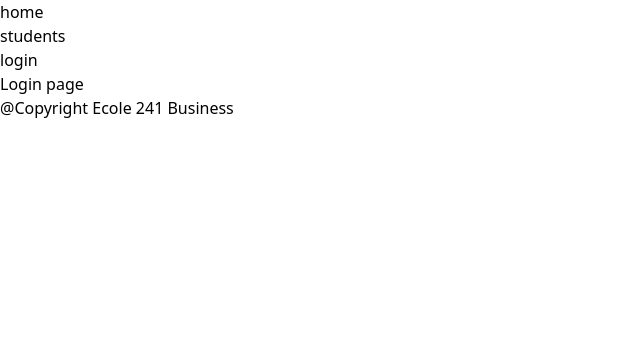
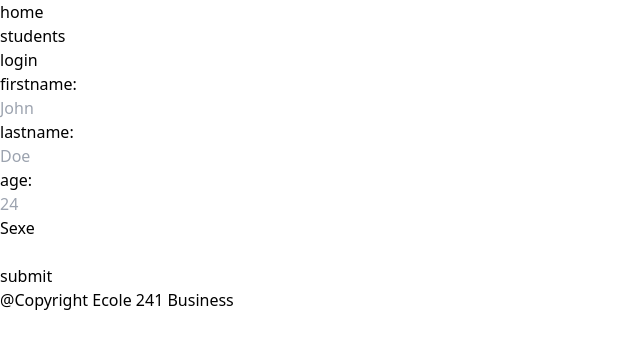
Before and after one commit to Kedesh23/app-vite, a React (Vite) app: page /login in a window 1280 px wide. Shown: the top 348 px of the page, without its empty margins (0-640 px from the left). Built offline with nearby package versions, Linux system fonts and the light colour scheme.

Commit message:
post data form done

```diff
--- a/package.json
+++ b/package.json
@@ -10,8 +10,10 @@
     "preview": "vite preview"
   },
   "dependencies": {
+    "axios": "^1.6.0",
     "react": "^18.2.0",
     "react-dom": "^18.2.0",
+    "react-hook-form": "^7.47.0",
     "react-router-dom": "^6.17.0"
   },
   "devDependencies": {
--- a/src/App.jsx
+++ b/src/App.jsx
@@ -1,4 +1,3 @@
-import { useState } from 'react';
 import { BrowserRouter, Routes, Route } from 'react-router-dom';
 import Home from './components/HomePage';
 import About from './components/About';
--- a/src/components/About.jsx
+++ b/src/components/About.jsx
@@ -1,11 +1,13 @@
 import react from "react";
 import NavBar from "./NavBar";
+import Footer from "./Footer";
 
 export default function About(){
     return(
         <main>
             <NavBar/>
             <h1>About page</h1>
+            <Footer/>
         </main>
 
     )
--- /dev/null
+++ b/src/components/Login.css
@@ -0,0 +1,5 @@
+.form-group{
+    display: flex;
+    flex-direction: column;
+
+}
--- a/src/components/Login.jsx
+++ b/src/components/Login.jsx
@@ -1,13 +1,91 @@
-import react from "react";
+import React, { useState } from "react";
 import NavBar from "./NavBar";
 import Footer from "./Footer";
+import "./Login.css";
+import axios from "axios";
 
-export default function Login(){
+export default function Login() {
+    const [data, setData] = useState({
+        firstname: "",
+        lastname: "",
+        age: "",
+        sexe: ""
+    });
+
+    const handleSubmit = (e) => {
+        e.preventDefault();
+        console.log(data);
+        axios
+            .post("http://localhost:1337/api/students", {data}, {
+                headers: {
+                    'Accept': 'application/json',
+                    'Content-Type': 'application/json',
+                }
+            })
+            .then((res) => {
+                console.log(res.data);
+            })
+            .catch((error) => {
+                console.log(error);
+            });
+    };
+
+    const handleChange = (e) => {
+        const { name, value } = e.target;
+        setData({ ...data, [name]: value });
+    };
+
     return (
         <main>
-            <NavBar/>
-            <h1>Login page</h1>
-            <Footer/>
+            <NavBar />
+            <div className="flex justify-center items-center my-[3em]">
+                <form onSubmit={handleSubmit} className="flex flex-col gap-10 bg-blue-200">
+                    <div className="form-group">
+                        <label htmlFor="firstname">firstname: </label>
+                        <input
+                            type="text"
+                            className="p-[.5em] rounded-md"
+                            name="firstname"
+                            value={data.firstname}
+                            id="firstname"
+                            placeholder="John"
+                            onChange={handleChange}
+                        />
+                    </div>
+                    <div className="form-group">
+                        <label htmlFor="lastname">lastname: </label>
+                        <input
+                            type="text"
+                            className="p-[.5em] rounded-md"
+                            name="lastname"
+                            value={data.lastname}
+                            id="lastname"
+                            placeholder="Doe"
+                            onChange={handleChange}
+                        />
+                    </div>
+                    <div className="form-group">
+                        <label htmlFor="age">age: </label>
+                        <input
+                            type="text"
+                            className="p-[.5em] rounded-md"
+                            name="age"
+                            value={data.age}
+                            id="age"
+                            placeholder="24"
+                            onChange={handleChange}
+                        />
+                    </div>
+                    <div className="form-group">
+                        <label htmlFor="sexe">Sexe</label>
+                        <input type="text" id="sexe" name="sexe" value={data.sexe} onChange={handleChange} />
+                    </div>
+                    <button type="submit" className="p-[1em] bg-red-400 text-white rounded-md">
+                        submit
+                    </button>
+                </form>
+            </div>
+            <Footer />
         </main>
-    )
+    );
 }
```
Also changed, not shown: 1 other file (tests, documents, lock files or other folders).
